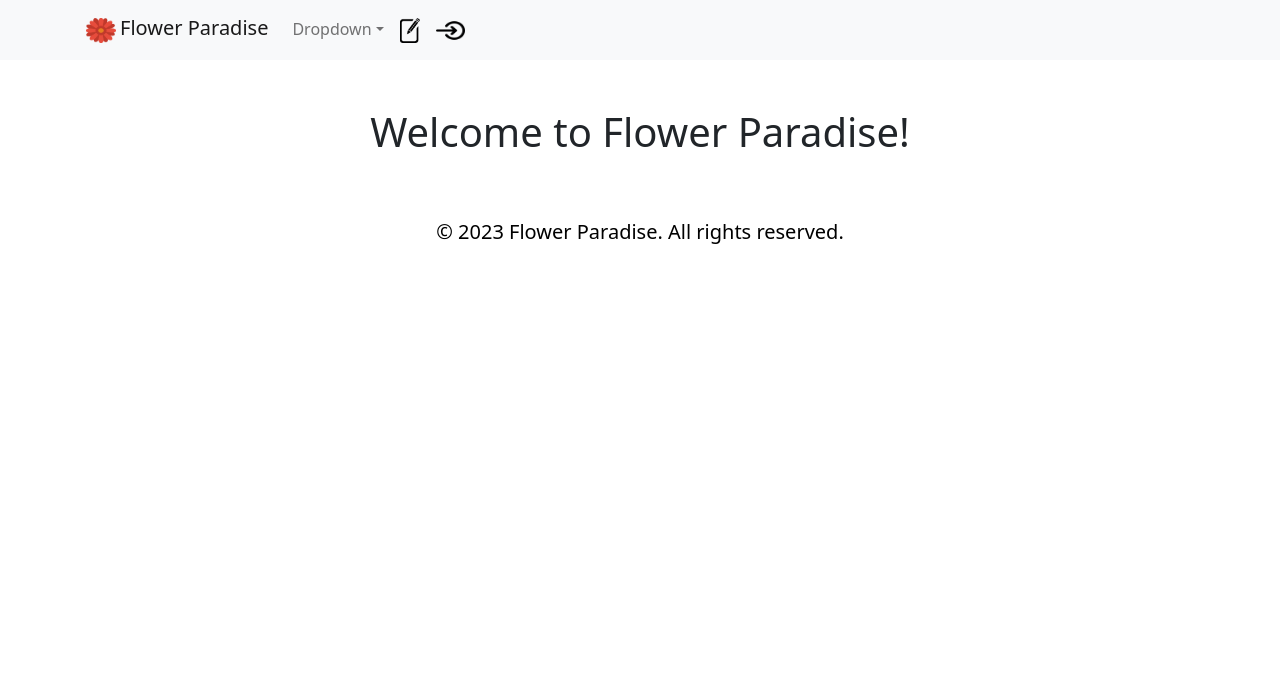
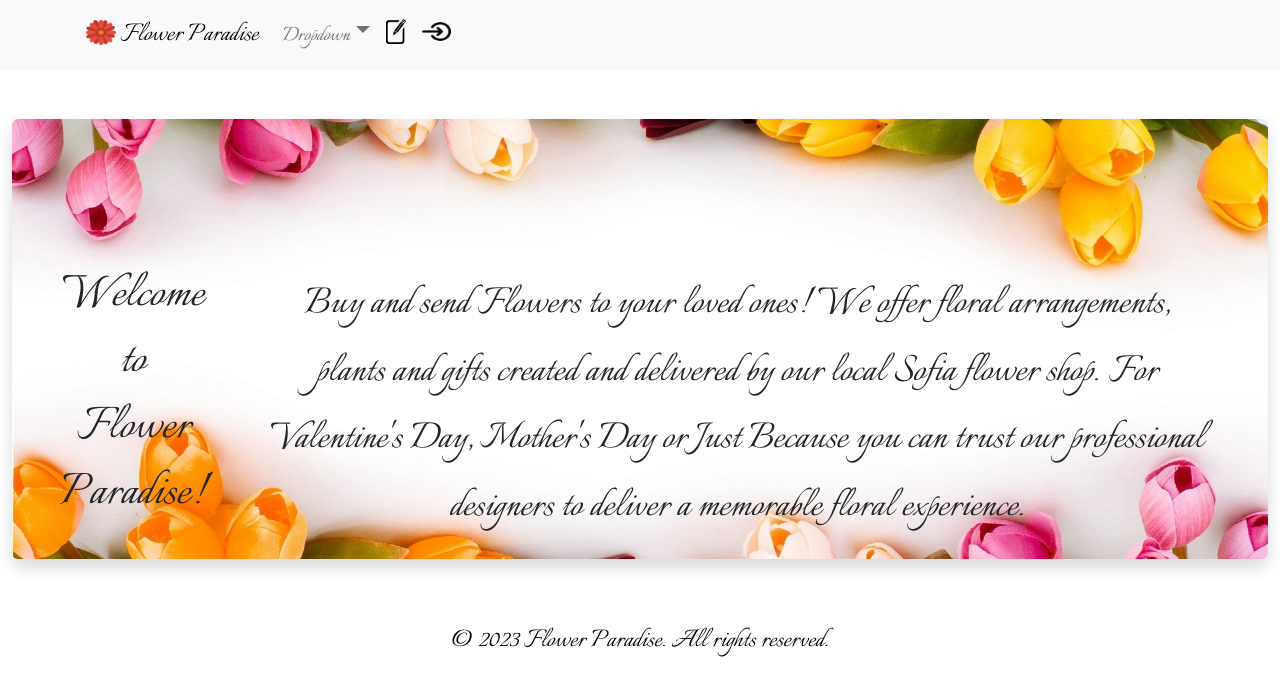
Before and after one commit to AldinHyuseinov/flower-paradise-frontend, a React (Create React App) app: page / in a window 1280 px wide. Shown: the top 696 px of the page. Built offline with nearby package versions, Linux system fonts and the light colour scheme.

Commit message:
Nicer index page.

```diff
--- a/src/components/Footer.js
+++ b/src/components/Footer.js
@@ -1,10 +1,11 @@
 import Container from 'react-bootstrap/Container'
+import '../css/common.css';
 
 function Footer() {
     return (
         <footer className="footer rounded">
             <Container fluid className='text-center'>
-                <div className="h5 text-black">
+                <div className="text h5 text-black">
                     &copy; 2023 Flower Paradise. All rights reserved.
                 </div>
             </Container>
--- a/src/components/Navigation.js
+++ b/src/components/Navigation.js
@@ -2,18 +2,19 @@ import Container from 'react-bootstrap/Container';
 import Nav from 'react-bootstrap/Nav';
 import Navbar from 'react-bootstrap/Navbar';
 import NavDropdown from 'react-bootstrap/NavDropdown';
+import '../css/common.css'
 
 function Navigation() {
     return (
         <Navbar bg="light" expand="lg">
             <Container>
-                <Navbar.Brand href="/">
+                <Navbar.Brand href="/" className="text text-black">
                     <img src="/images/logo.png" width="30" height="25" className="d-inline-block align-text-top m-1" alt="Flower logo" />
                     Flower Paradise</Navbar.Brand>
                 <Navbar.Toggle aria-controls="basic-navbar-nav" />
                 <Navbar.Collapse id="basic-navbar-nav">
                     <Nav className="me-auto">
-                        <NavDropdown title="Dropdown" id="basic-nav-dropdown">
+                        <NavDropdown title="Dropdown" id="basic-nav-dropdown" className="text fs-4">
                             <NavDropdown.Item href="#action/3.1">Action</NavDropdown.Item>
                             <NavDropdown.Item href="#action/3.2">
                                 Another action
--- /dev/null
+++ b/src/css/common.css
@@ -0,0 +1,9 @@
+@font-face {
+    font-family: Italianno;
+    src: url('/public/fonts/Italianno-Regular.ttf') format('truetype');
+  }
+
+.text {
+    font-family: Italianno, cursive;
+    font-size: 30px;
+}
--- /dev/null
+++ b/src/css/landing-page.css
@@ -0,0 +1,24 @@
+.bg-image {
+    background-image: url('/public/images/flower-background-52.jpg');
+    background-repeat: no-repeat;
+    background-size: cover;
+    background-position: center center;
+    height: 55vh;
+    width: 100%;
+    overflow: auto;
+}
+
+@font-face {
+    font-family: Italianno;
+    src: url('/public/fonts/Italianno-Regular.ttf') format('truetype');
+  }
+
+.welcome {
+    font-family: Italianno, cursive;
+    font-size: 55px;
+}
+
+.welcome-text {
+    font-family: Italianno, cursive;
+    font-size: 45px;
+}
--- a/src/pages/Index.js
+++ b/src/pages/Index.js
@@ -1,9 +1,17 @@
 import Container from "react-bootstrap/Container";
+import '../css/landing-page.css';
 
 function HomePage() {
     return (
-        <Container className="my-5">
-            <h1 className="text-center">Welcome to Flower Paradise!</h1>
+        <Container className="my-5" fluid>
+            <div className="d-flex flex-md-row flex-column gap-md-5 gap-1 bg-image img-fluid p-5 text-center shadow rounded mb-5">
+                <h1 className="welcome mt-5 pt-5 text-center">Welcome to Flower Paradise!</h1>
+                <div className="mt-md-3 mt-0 p-md-3 p-0">
+                    <p className="welcome-text mt-md-4 mt-0 pt-md-5 pt-0">Buy and send Flowers to your loved ones! We offer floral arrangements,
+                        plants and gifts created and delivered by our local Sofia flower shop. For Valentine's Day, Mother's Day or
+                        Just Because you can trust our professional designers to deliver a memorable floral experience.</p>
+                </div>
+            </div>
         </Container>
     );
 }
```
Also changed, not shown: public/fonts/Italianno-Regular.ttf (added), public/images/flower-background-52.jpg (added).
